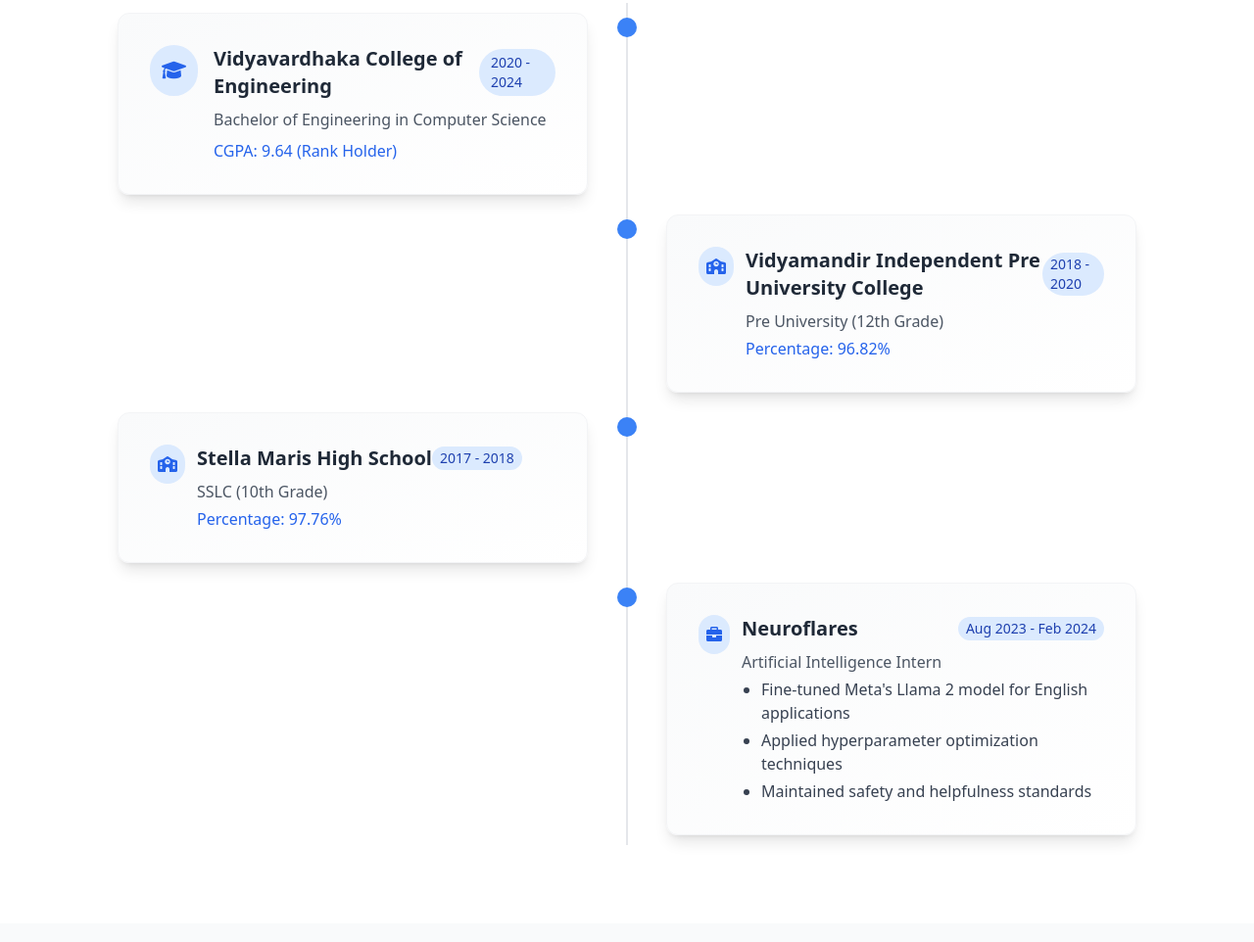
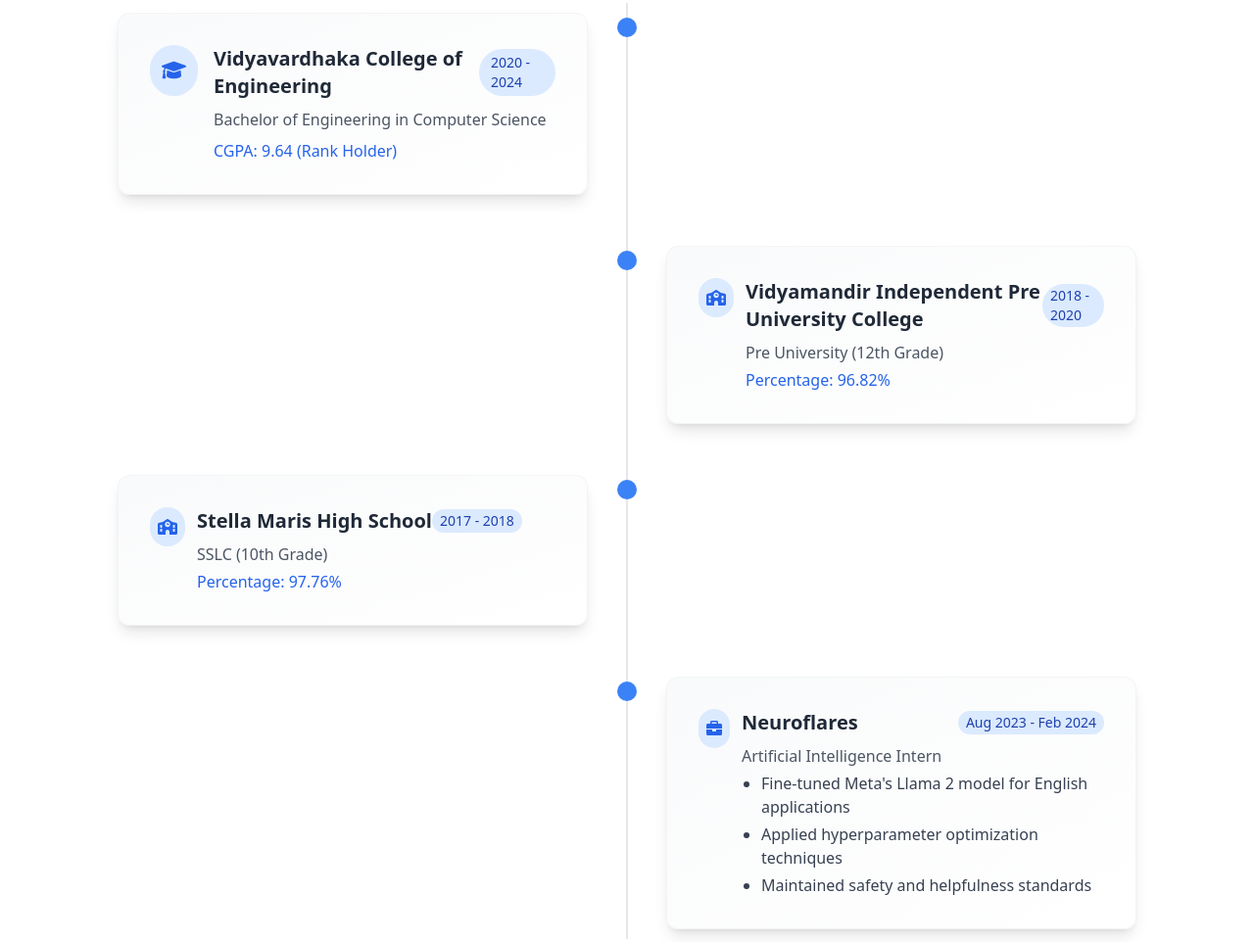
Before and after one commit to chaithanya762/Portfolio, a plain HTML site: page about.html in a window 1280 px wide. Shown: the part 509-1471 px from the top of the page at 98% size. Drawn offline with nearby package versions, Linux system fonts and the light colour scheme.

Commit message:
Update about.html

```diff
--- a/about.html
+++ b/about.html
@@ -125,7 +125,7 @@
         <h2 class="text-3xl font-bold text-center mb-12 bg-clip-text text-transparent bg-gradient-to-r from-blue-600 to-purple-500">Education & Experience</h2>
         <div class="timeline-container">
             <!-- Education 1 -->
-                <div class="timeline-item left">
+            <div class="timeline-item left mb-8">
                 <div class="bg-gradient-to-br from-gray-50 to-white p-8 rounded-xl shadow-lg border border-gray-100 transform transition-all hover:scale-[1.02]">
                     <div class="flex items-start">
                         <div class="bg-blue-100 p-3 rounded-full mr-4 flex-shrink-0">
@@ -144,7 +144,7 @@
             </div>
 
             <!-- Education 2 -->
-                <div class="timeline-item right">
+            <div class="timeline-item right mb-8">
                 <div class="bg-gradient-to-br from-gray-50 to-white p-8 rounded-xl shadow-lg border border-gray-100 transform transition-all hover:scale-[1.02]">
                     <div class="flex items-start">
                         <div class="bg-blue-100 p-2 rounded-full mr-3 flex-shrink-0">
@@ -163,7 +163,7 @@
             </div>
 
             <!-- Education 3 -->
-                <div class="timeline-item left">
+            <div class="timeline-item left mb-8">
                 <div class="bg-gradient-to-br from-gray-50 to-white p-8 rounded-xl shadow-lg border border-gray-100 transform transition-all hover:scale-[1.02]">
                     <div class="flex items-start">
                         <div class="bg-blue-100 p-2 rounded-full mr-3 flex-shrink-0">
@@ -182,7 +182,7 @@
             </div>
 
             <!-- Experience 1 -->
-                <div class="timeline-item right">
+            <div class="timeline-item right mb-8">
                 <div class="bg-gradient-to-br from-gray-50 to-white p-8 rounded-xl shadow-lg border border-gray-100 transform transition-all hover:scale-[1.02]">
                     <div class="flex items-start">
                         <div class="bg-blue-100 p-2 rounded-full mr-3 flex-shrink-0">
```
Lines whose indentation alone changed are shown as unchanged.
